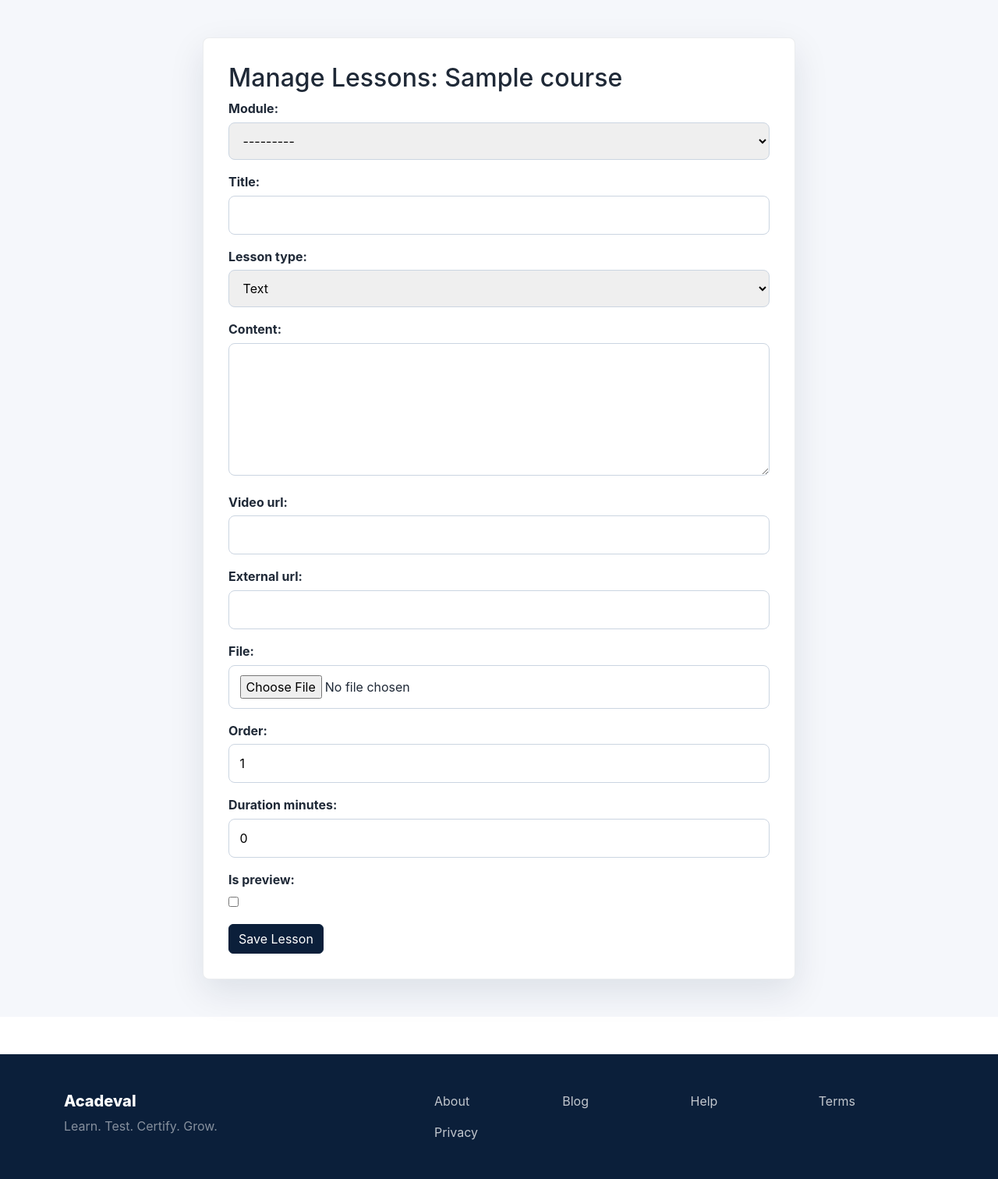
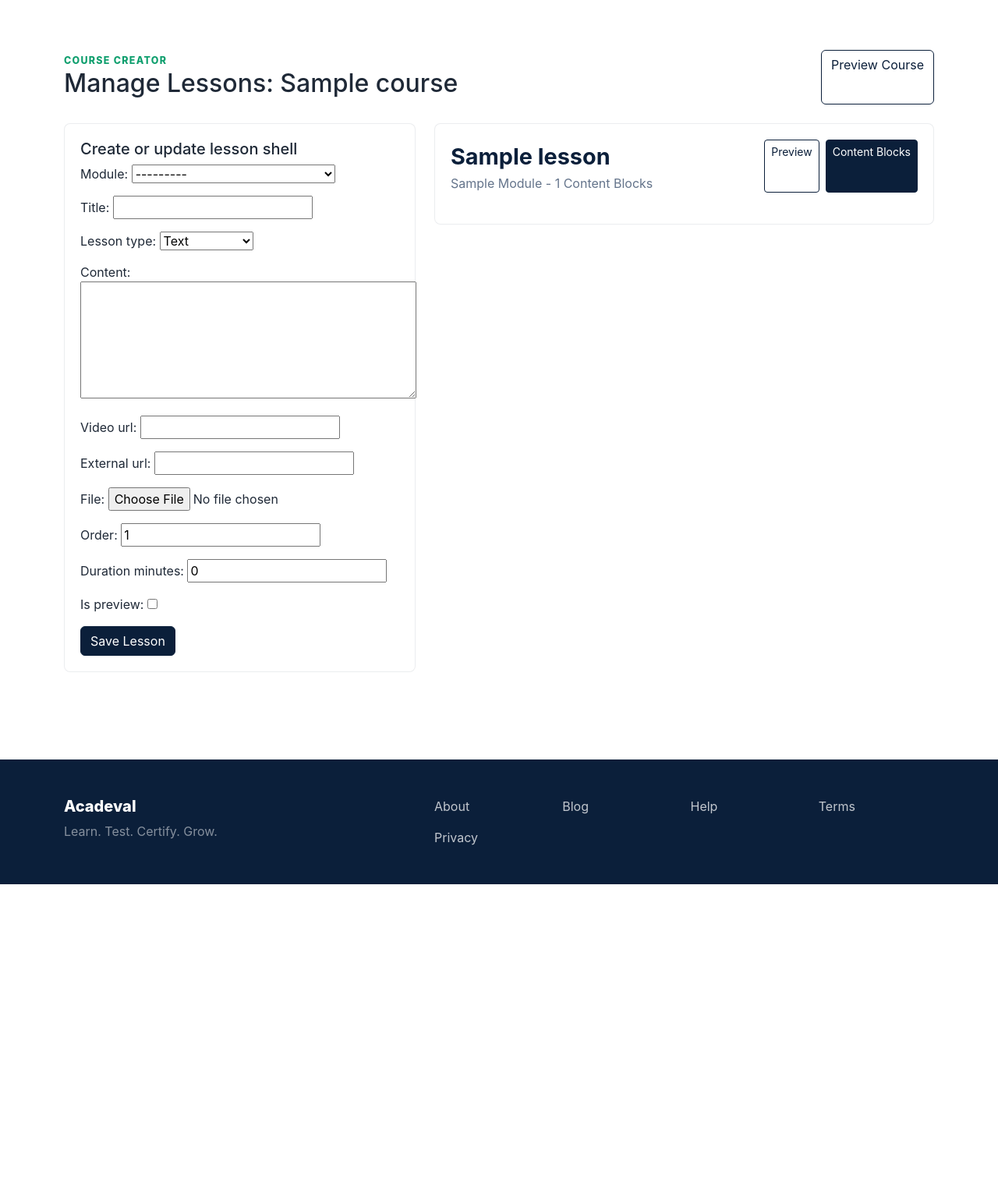
Before and after one commit to TipCodez/e-learning-platform, a Django app: a page that uses templates/courses/manage_lessons.html in a window 1280 px wide. Shown: the part 57-1569 px from the top of the page at 78% size. After the commit the page ends 1191 px from the top, so only its background shows below. Run offline with Django 5.2, Linux system fonts and the light colour scheme; a user stored in the database is signed in; tables that the repository leaves empty hold one stand-in row (values such as "Sample post").

Commit message:
Add dynamic lesson block editor

```diff
--- a/courses/forms.py
+++ b/courses/forms.py
@@ -1,6 +1,6 @@
 from django import forms
 
-from courses.models import Course, Lesson, Module, Review
+from courses.models import Course, Lesson, LessonContentBlock, Module, Review
 
 
 class CourseForm(forms.ModelForm):
@@ -44,6 +44,38 @@
         widgets = {"content": forms.Textarea(attrs={"rows": 6})}
 
 
+class LessonContentBlockForm(forms.ModelForm):
+    class Meta:
+        model = LessonContentBlock
+        fields = [
+            "block_type",
+            "order",
+            "title",
+            "subtitle",
+            "body",
+            "code_language",
+            "image",
+            "image_alt",
+            "table_data",
+        ]
+        widgets = {
+            "block_type": forms.Select(attrs={"class": "form-select"}),
+            "order": forms.NumberInput(attrs={"class": "form-control", "min": 1}),
+            "title": forms.TextInput(attrs={"class": "form-control"}),
+            "subtitle": forms.TextInput(attrs={"class": "form-control"}),
+            "body": forms.Textarea(attrs={"class": "form-control", "rows": 6}),
+            "code_language": forms.TextInput(attrs={"class": "form-control", "placeholder": "python, bash, html"}),
+            "image_alt": forms.TextInput(attrs={"class": "form-control"}),
+            "table_data": forms.Textarea(
+                attrs={
+                    "class": "form-control",
+                    "rows": 5,
+                    "placeholder": "Header A|Header B\nValue A|Value B",
+                }
+            ),
+        }
+
+
 class ReviewForm(forms.ModelForm):
     class Meta:
         model = Review
--- a/courses/urls.py
+++ b/courses/urls.py
@@ -18,6 +18,9 @@
     path("<slug:slug>/reject/", views.reject_course, name="reject"),
     path("<slug:slug>/modules/", views.manage_modules, name="manage_modules"),
     path("<slug:slug>/lessons/", views.manage_lessons, name="manage_lessons"),
+    path("<slug:slug>/lessons/<int:lesson_id>/blocks/", views.manage_lesson_blocks, name="manage_lesson_blocks"),
+    path("<slug:slug>/lessons/<int:lesson_id>/blocks/<int:block_id>/edit/", views.edit_lesson_block, name="edit_lesson_block"),
+    path("<slug:slug>/lessons/<int:lesson_id>/blocks/<int:block_id>/delete/", views.delete_lesson_block, name="delete_lesson_block"),
     path("<slug:slug>/reviews/", views.submit_review, name="review"),
     path("<slug:slug>/wishlist/", views.toggle_wishlist, name="toggle_wishlist"),
     path("<slug:slug>/lessons/<int:lesson_id>/", views.lesson_detail, name="lesson"),
--- a/courses/views.py
+++ b/courses/views.py
@@ -6,8 +6,8 @@
 from django.shortcuts import get_object_or_404, redirect, render
 from django.views.decorators.http import require_POST
 
-from courses.forms import CourseForm, LessonForm, ModuleForm, ReviewForm
-from courses.models import Category, Course, Lesson, LessonNote, Module, WishlistItem
+from courses.forms import CourseForm, LessonContentBlockForm, LessonForm, ModuleForm, ReviewForm
+from courses.models import Category, Course, Lesson, LessonContentBlock, LessonNote, Module, WishlistItem
 from enrollments.models import CourseProgress, Enrollment, LessonProgress
 from gamification.services import record_course_completion, record_lesson_completion
 
@@ -202,7 +202,55 @@
         form.save()
         messages.success(request, "Lesson saved.")
         return redirect("courses:manage_lessons", slug=slug)
-    return render(request, "courses/manage_lessons.html", {"course": course, "form": form})
+    lessons = Lesson.objects.select_related("module").prefetch_related("content_blocks").filter(module__course=course)
+    return render(request, "courses/manage_lessons.html", {"course": course, "form": form, "lessons": lessons})
+
+
+@login_required
+def manage_lesson_blocks(request, slug, lesson_id):
+    course = get_object_or_404(Course, slug=slug)
+    lesson = get_object_or_404(Lesson.objects.prefetch_related("content_blocks"), pk=lesson_id, module__course=course)
+    if course.instructor != request.user and not request.user.is_platform_admin:
+        messages.error(request, "You cannot manage this lesson content.")
+        return redirect("courses:detail", slug=slug)
+    form = LessonContentBlockForm(request.POST or None, request.FILES or None)
+    if request.method == "POST" and form.is_valid():
+        block = form.save(commit=False)
+        block.lesson = lesson
+        block.save()
+        messages.success(request, "Content block added.")
+        return redirect("courses:manage_lesson_blocks", slug=slug, lesson_id=lesson.id)
+    return render(request, "courses/manage_lesson_blocks.html", {"course": course, "lesson": lesson, "form": form})
+
+
+@login_required
+def edit_lesson_block(request, slug, lesson_id, block_id):
+    course = get_object_or_404(Course, slug=slug)
+    lesson = get_object_or_404(Lesson, pk=lesson_id, module__course=course)
+    block = get_object_or_404(LessonContentBlock, pk=block_id, lesson=lesson)
+    if course.instructor != request.user and not request.user.is_platform_admin:
+        messages.error(request, "You cannot edit this content block.")
+        return redirect("courses:detail", slug=slug)
+    form = LessonContentBlockForm(request.POST or None, request.FILES or None, instance=block)
+    if request.method == "POST" and form.is_valid():
+        form.save()
+        messages.success(request, "Content block updated.")
+        return redirect("courses:manage_lesson_blocks", slug=slug, lesson_id=lesson.id)
+    return render(request, "courses/lesson_block_form.html", {"course": course, "lesson": lesson, "block": block, "form": form})
+
+
+@login_required
+@require_POST
+def delete_lesson_block(request, slug, lesson_id, block_id):
+    course = get_object_or_404(Course, slug=slug)
+    lesson = get_object_or_404(Lesson, pk=lesson_id, module__course=course)
+    block = get_object_or_404(LessonContentBlock, pk=block_id, lesson=lesson)
+    if course.instructor != request.user and not request.user.is_platform_admin:
+        messages.error(request, "You cannot delete this content block.")
+        return redirect("courses:detail", slug=slug)
+    block.delete()
+    messages.success(request, "Content block deleted.")
+    return redirect("courses:manage_lesson_blocks", slug=slug, lesson_id=lesson.id)
 
 
 @login_required
--- a/templates/courses/manage_lessons.html
+++ b/templates/courses/manage_lessons.html
@@ -1,2 +1,43 @@
 {% extends "base.html" %}
-{% block content %}<section class="auth-section"><div class="auth-card wide"><h1 class="h2 text-slate">Manage Lessons: {{ course.title }}</h1><form method="post" enctype="multipart/form-data">{% csrf_token %}{{ form.as_p }}<button class="btn btn-primary">Save Lesson</button></form></div></section>{% endblock %}
+{% block content %}
+<section class="section-pad">
+  <div class="container">
+    <div class="d-flex flex-column flex-md-row justify-content-between gap-3 mb-4">
+      <div>
+        <span class="eyebrow">Course creator</span>
+        <h1 class="h2 text-slate">Manage Lessons: {{ course.title }}</h1>
+      </div>
+      <a class="btn btn-outline-primary" href="{{ course.get_absolute_url }}">Preview Course</a>
+    </div>
+
+    <div class="row g-4">
+      <div class="col-lg-5">
+        <form class="dashboard-card" method="post" enctype="multipart/form-data">
+          {% csrf_token %}
+          <h2 class="h5 text-slate">Create or update lesson shell</h2>
+          {{ form.as_p }}
+          <button class="btn btn-primary" type="submit">Save Lesson</button>
+        </form>
+      </div>
+      <div class="col-lg-7">
+        {% for lesson in lessons %}
+          <div class="dashboard-card mb-3">
+            <div class="d-flex flex-column flex-md-row justify-content-between gap-2">
+              <div>
+                <strong>{{ lesson.title }}</strong>
+                <span>{{ lesson.module.title }} - {{ lesson.content_blocks.count }} content blocks</span>
+              </div>
+              <div class="d-flex flex-wrap gap-2">
+                <a class="btn btn-sm btn-outline-primary" href="{% url 'courses:lesson' course.slug lesson.id %}">Preview</a>
+                <a class="btn btn-sm btn-primary" href="{% url 'courses:manage_lesson_blocks' course.slug lesson.id %}">Content Blocks</a>
+              </div>
+            </div>
+          </div>
+        {% empty %}
+          <div class="empty-state">Create a lesson first, then add rich content blocks.</div>
+        {% endfor %}
+      </div>
+    </div>
+  </div>
+</section>
+{% endblock %}
```
Also changed, not shown: templates/courses/lesson_block_form.html (added, +15 -0 lines), templates/courses/manage_lesson_blocks.html (added, +62 -0 lines).
